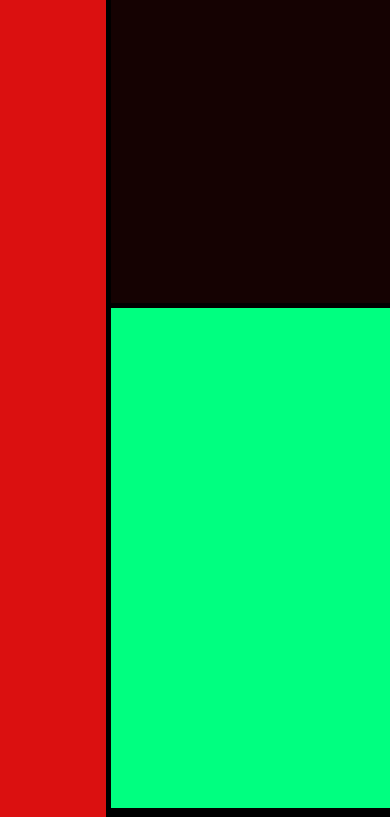
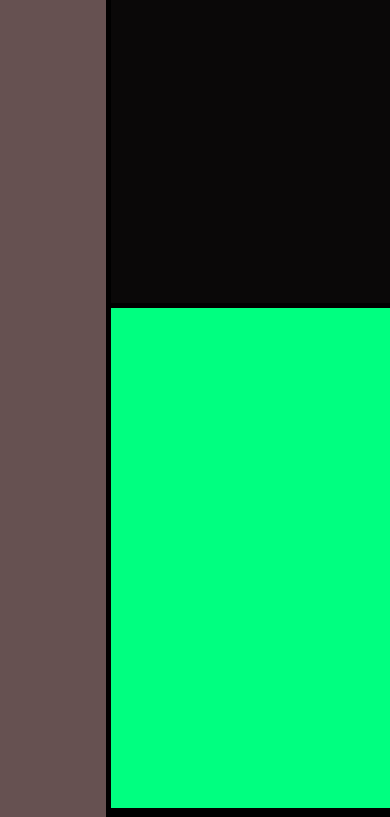
Before and after one commit to Nortories/StyleStage-ZenGarden, a website: page public/index.html in a window 390 px wide. Shown: the part 355-1172 px from the top of the page. Drawn offline with Linux system fonts and the light colour scheme.

Commit message:
trying to fix main

```diff
--- a/sass/_theme.scss
+++ b/sass/_theme.scss
@@ -20,7 +20,7 @@
 }
 @media (max-width: 1070px) {
     :root {
-        --clr-background: #db1010;
+        --clr-background: #665151;
         --page-width: 100%;
         --Rm-size: 500px;
         --Rm1-top-pos: 150px;
```
Also changed, not shown: public/style.css.
